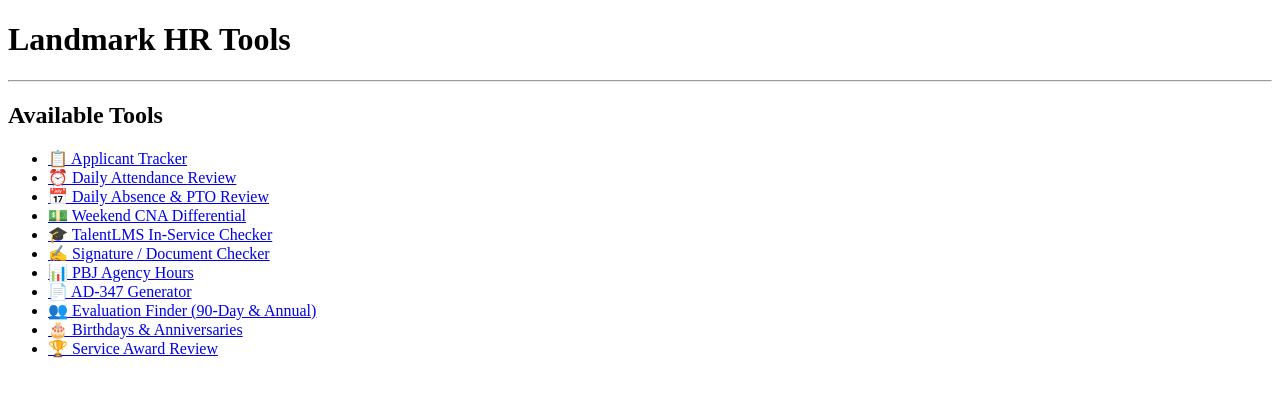
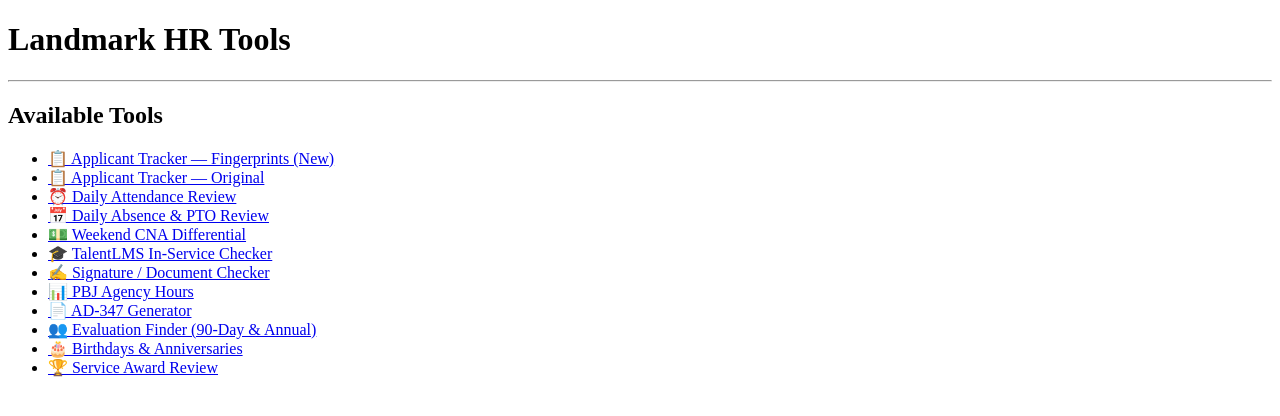
Before and after one commit to smartiespartiesforyou/landmark-hr-tools, a Flask app: page / in a window 1280 px wide. Shown: the top 416 px of the page. Run offline with Flask 3, Linux system fonts and the light colour scheme; parts of the project's set-up code (start-up, migrations or seed data) failed here and were passed over.

Commit message:
Show fingerprint applicant tracker on HR Tools home page

```diff
--- a/templates/index.html
+++ b/templates/index.html
@@ -11,7 +11,8 @@
 <h2>Available Tools</h2>
 
 <ul>
-    <li><a href="/applicant-tracker">📋 Applicant Tracker</a></li>
+    <li><a href="/applicant-tracker-fingerprint">📋 Applicant Tracker — Fingerprints (New)</a></li>
+    <li><a href="/applicant-tracker">📋 Applicant Tracker — Original</a></li>
     <li><a href="/attendance-review">⏰ Daily Attendance Review</a></li>
     <li><a href="/absence-pto-review">📅 Daily Absence &amp; PTO Review</a></li>
     <li><a href="/weekend-cna-differential">💵 Weekend CNA Differential</a></li>
```
